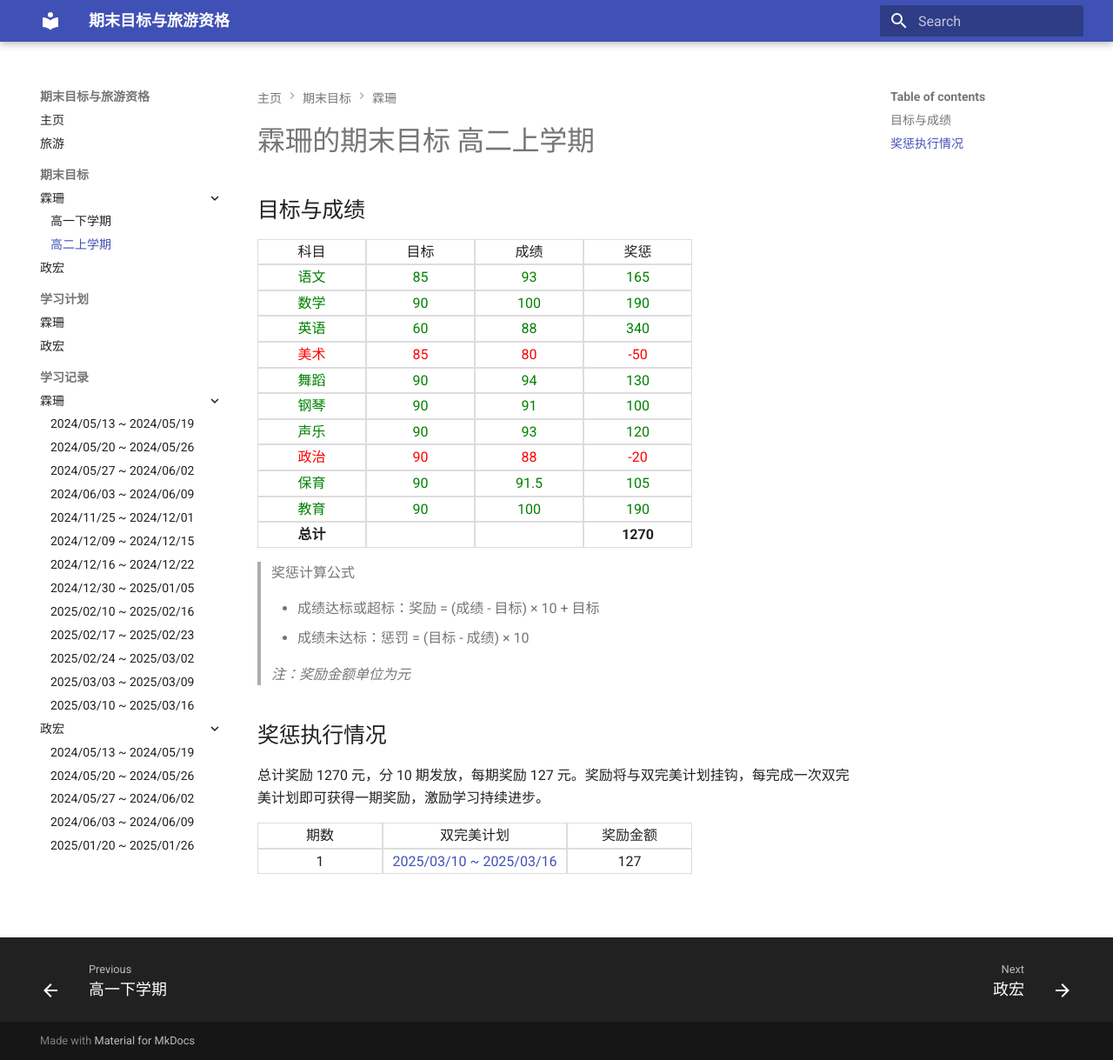
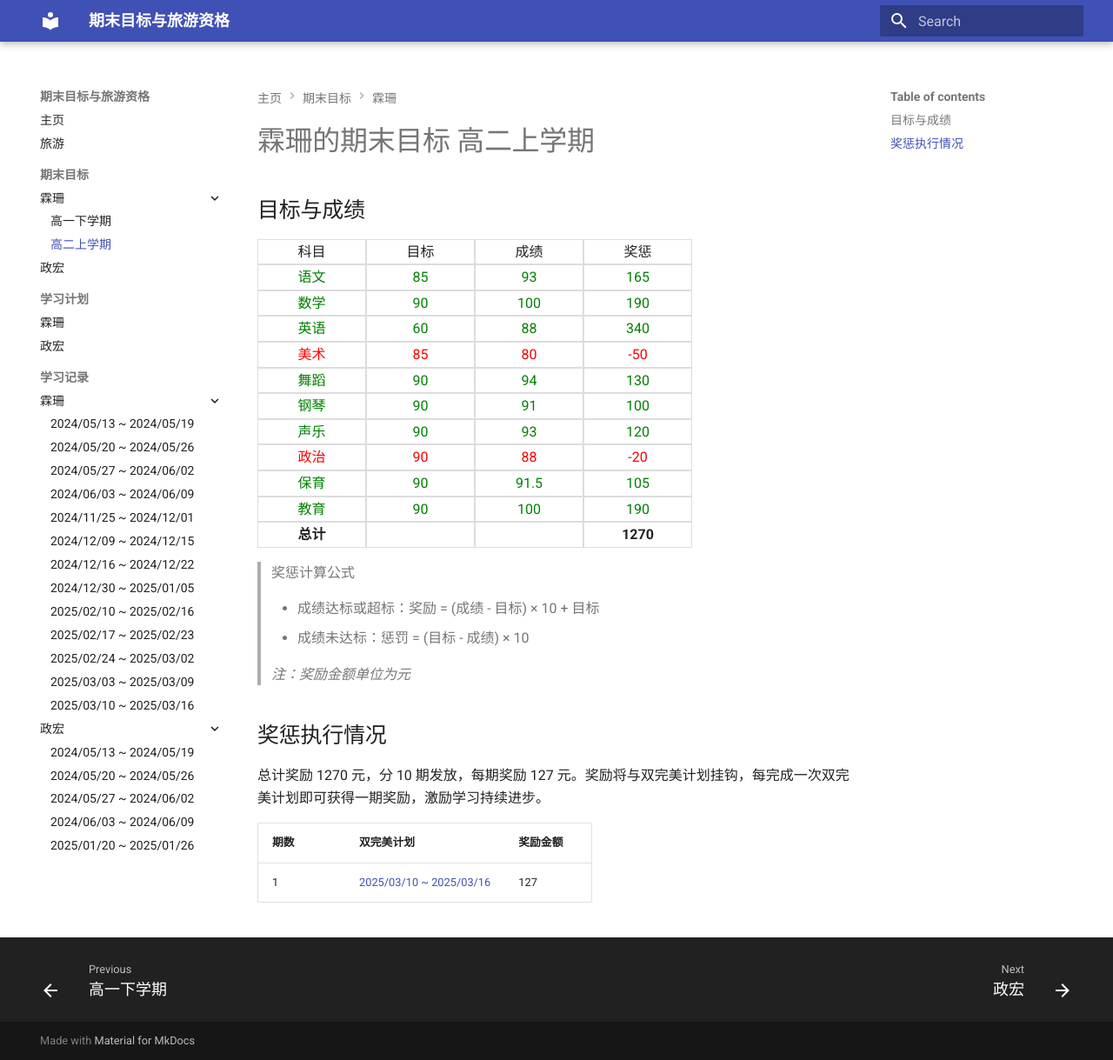
Before and after one commit to Flash-LHR/goal_and_vocation, an MkDocs documentation site: the page built from docs/study_goal/ls/grade11_s1.md, in a window 1280 px wide and 1219 px high. Shown: the whole window at 87% size. Built offline with MkDocs 1.6.1 and Material for MkDocs 9.7.7, drawn with Linux system fonts in a browser that asks for light colours.

Commit message:
fix: width

```diff
--- a/docs/study_goal/ls/grade11_s1.md
+++ b/docs/study_goal/ls/grade11_s1.md
@@ -115,19 +115,6 @@
 
 总计奖励 1270 元，分 10 期发放，每期奖励 127 元。奖励将与双完美计划挂钩，每完成一次双完美计划即可获得一期奖励，激励学习持续进步。
 
-<table class="score-table">
-  <thead>
-    <tr>
-      <th class="cell">期数</th>
-      <th class="cell">双完美计划</th>
-      <th class="cell">奖励金额</th>
-    </tr>
-  </thead>
-  <tbody>
-    <tr>
-      <td class="cell">1</td>
-      <td class="cell"><a href="../../study_record/ls/20250310_20250316/README.md">2025/03/10 ~ 2025/03/16</a></td>
-      <td class="cell">127</td>
-    </tr>
-  </tbody>
-</table>
+| 期数 | 双完美计划 | 奖励金额 |
+| ---- | ---------- | -------- |
+| 1    | [2025/03/10 ~ 2025/03/16](../../study_record/ls/20250310_20250316/README.md) | 127      |
```
